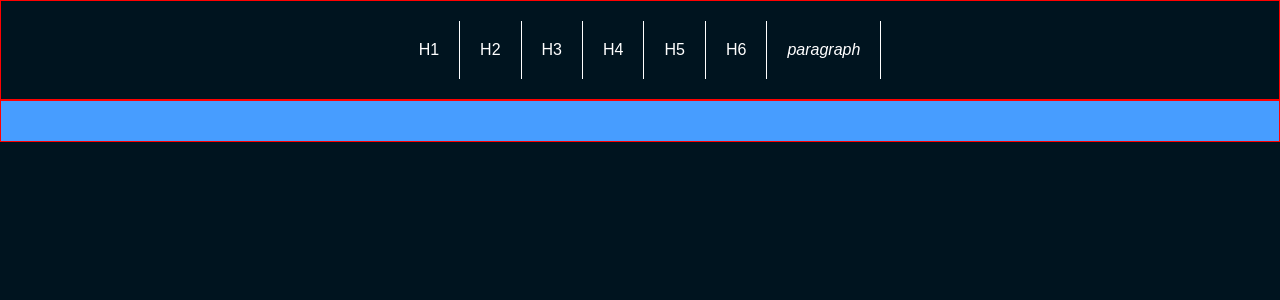
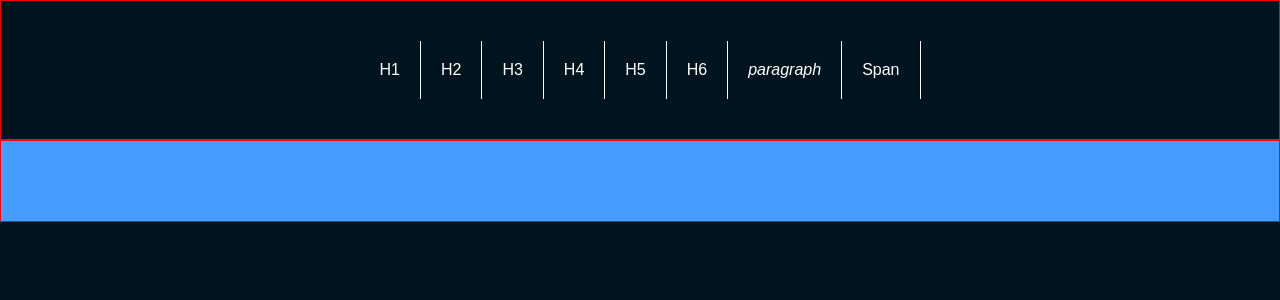
Before and after one commit to TheNavigat/VisualMarkdown, a Vue app: page / in a window 1280 px wide. Shown: the top 300 px of the page. Built offline with nearby package versions, Linux system fonts and the light colour scheme.

Commit message:
Span added

```diff
--- a/src/App.vue
+++ b/src/App.vue
@@ -43,6 +43,8 @@ export default {
           // { format: "block-quote", id: 16 },
           // { format: "fenced-code-block", id: 17 },
           // { format: "horizontal-rule", id: 18 },
+          { format: "span", id: 19 },
+
       ],
       list2: [
 
--- a/src/assets/style/core.scss
+++ b/src/assets/style/core.scss
@@ -130,6 +130,6 @@ button {
 }
 
 .dragArea{
-  padding: 20px;
+  padding: 40px;
   border: 1px solid red;
 }
--- a/src/components/ComponentButton.vue
+++ b/src/components/ComponentButton.vue
@@ -30,6 +30,7 @@
     <span v-if="format=='block-quote'">[Quote]</span>
     <span v-if="format=='fenced-code-block'">code block</span>
     <span v-if="format=='horizontal-rule'">====</span>
+    <span v-if="format=='span'">Span</span>
   </div>
 </template>
 
--- a/src/components/DocumentPanel.vue
+++ b/src/components/DocumentPanel.vue
@@ -11,8 +11,8 @@
       class="list-group-item"
     >
       {{ element.format }}
-
-      <DocumentPanel :list2="element.children" />
+      <input v-if="element.format=='span'" v-model="element.text" />
+      <DocumentPanel v-else :list2="element.children" />
 
     </div>
   </draggable>
--- a/src/components/Tools.vue
+++ b/src/components/Tools.vue
@@ -23,7 +23,7 @@
 <script>
 import draggable from "vuedraggable";
 import ComponentButton from "./ComponentButton.vue"
-let idGlobal = 19;
+let idGlobal = 20;
 
 export default {
     name: 'Tools',
```
